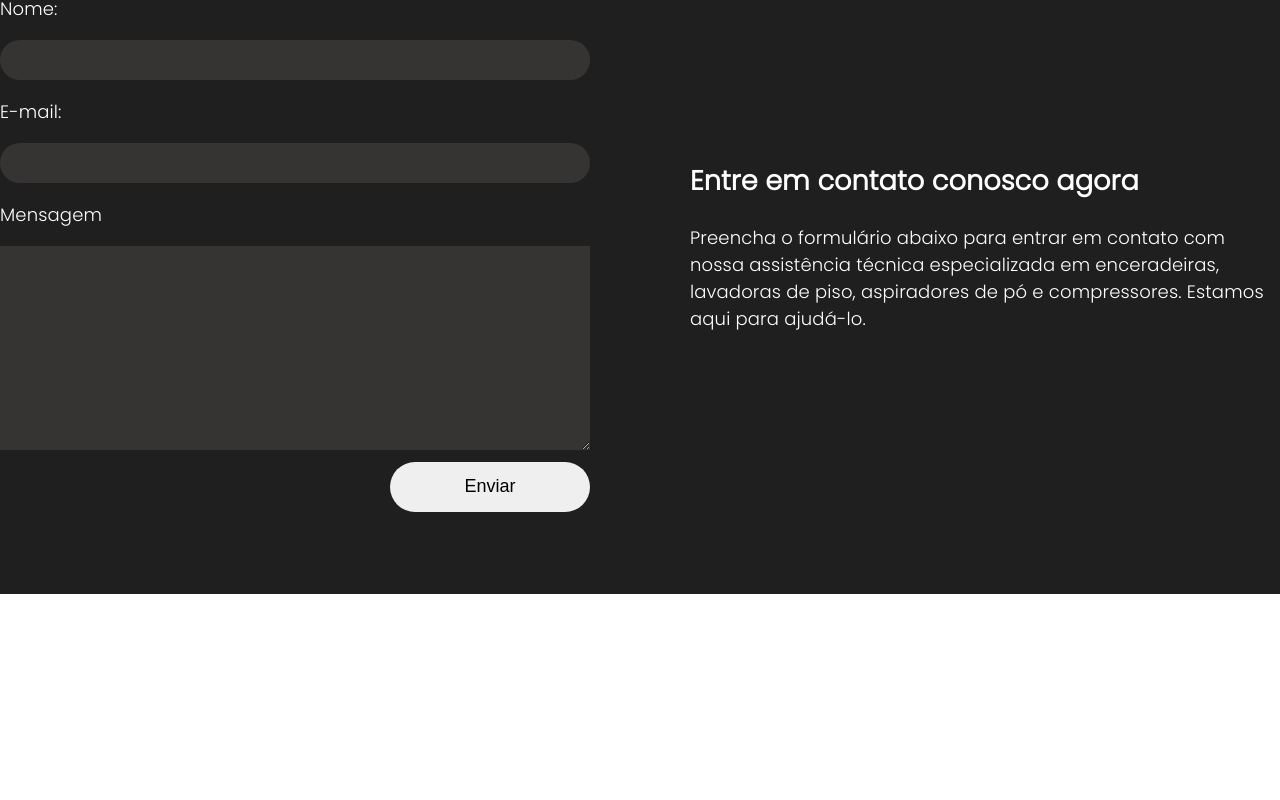
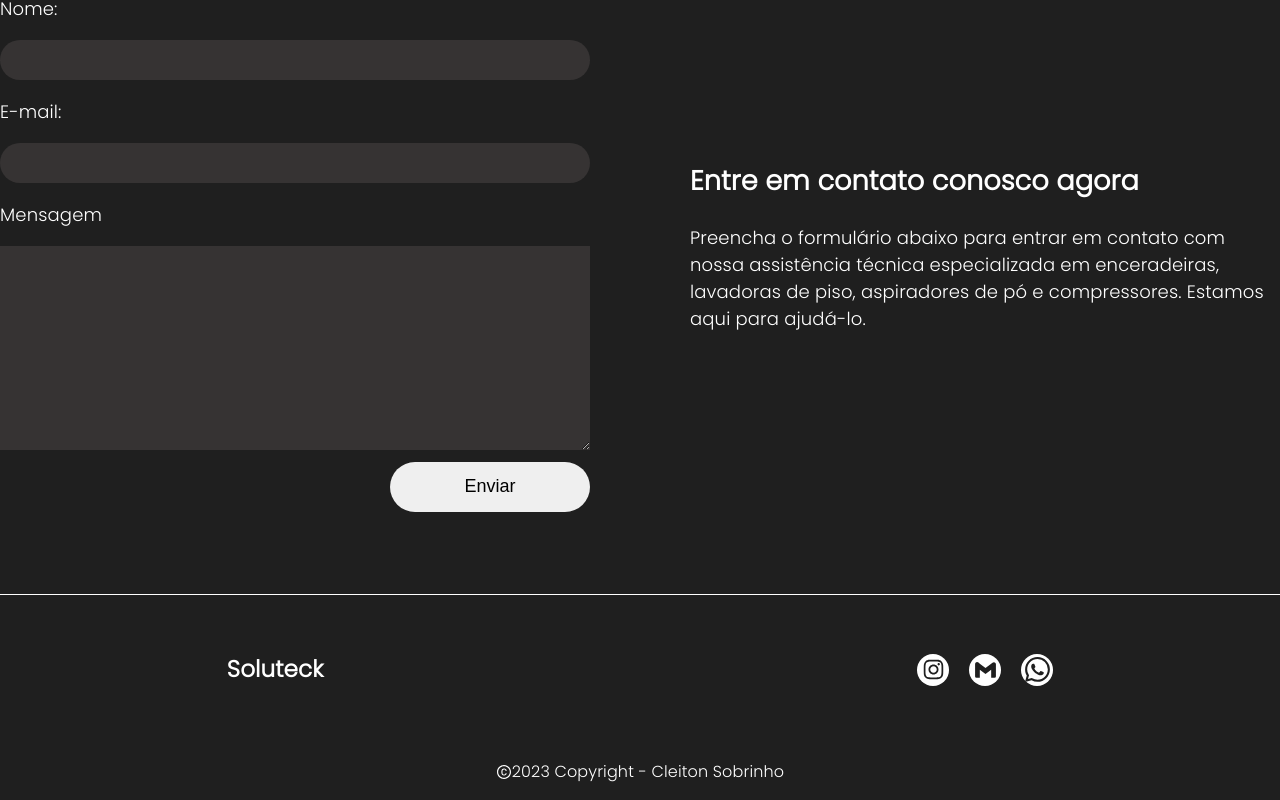
Before and after one commit to cleitonsobrinho/soluteck-assistencia, a React (Create React App) app: page / in a window 1280 px wide. Shown: the part 5020-5820 px from the top of the page. Before the commit the page ends 5614 px from the top, so only its background shows below. Built offline with nearby package versions, Linux system fonts and the light colour scheme.

Commit message:
feat: add Footer component

```diff
--- /dev/null
+++ b/src/components/footer-component/footer-component.jsx
@@ -0,0 +1,39 @@
+import { NavStyle } from "../nav-bar/NavBar.styles";
+import { ContainerFooter, ContainerMain } from "./footer-styles";
+
+import { AiOutlineInstagram } from "react-icons/ai";
+import { BiLogoGmail } from "react-icons/bi";
+import { BsWhatsapp } from "react-icons/bs";
+import { AiOutlineCopyrightCircle } from "react-icons/ai";
+
+const FooterComponent = () => {
+  return (
+    <ContainerMain>
+      <ContainerFooter>
+        <div>
+          <p>Soluteck</p>
+        </div>
+
+        <NavStyle>
+          <ul>
+            <li>
+              <AiOutlineInstagram className="icons" size={25} />
+            </li>
+            <li>
+              <BiLogoGmail className="icons" size={25} />
+            </li>
+            <li>
+              <BsWhatsapp className="icons" size={25} />
+            </li>
+          </ul>
+        </NavStyle>
+      </ContainerFooter>
+      <div className="container-copyright">
+        <AiOutlineCopyrightCircle />
+        <p>2023 Copyright - Cleiton Sobrinho</p>
+      </div>
+    </ContainerMain>
+  );
+};
+
+export default FooterComponent;
--- /dev/null
+++ b/src/components/footer-component/footer-styles.jsx
@@ -0,0 +1,28 @@
+import styled from "styled-components";
+
+export const ContainerFooter = styled.div`
+  display: flex;
+  justify-content: space-around;
+  font-size: 23px;
+  font-weight: bold;
+  align-items: center;
+  gap: 100px;
+  background-color: #1f1f1f;
+  color: #ffffff;
+  width: 100%;
+  height: 150px;
+  border-top: solid 1px;
+`;
+
+export const ContainerMain = styled.footer`
+  height: 150px;
+
+  .container-copyright {
+    display: flex;
+    justify-content: center;
+    align-items: center;
+    width: 100%;
+    background-color: #1f1f1f;
+    color: #ffffff;
+  }
+`;
--- a/src/pages/Home/Home.jsx
+++ b/src/pages/Home/Home.jsx
@@ -1,6 +1,7 @@
 import AboutSoluteck from "../../components/about-soluteck/about-soluteck";
 import Carousel from "../../components/carousel/carousel";
 import Description from "../../components/description/description";
+import FooterComponent from "../../components/footer-component/footer-component";
 import FormContact from "../../components/form-contact/form-contact";
 import Gallery from "../../components/gallery/gallery";
 import Header from "../../components/header/Header";
@@ -22,6 +23,7 @@ const Home = () => {
       <AboutSoluteck />
       <SoluteckLocation />
       <FormContact />
+      <FooterComponent />
     </ContainerHome>
   );
 };
```
